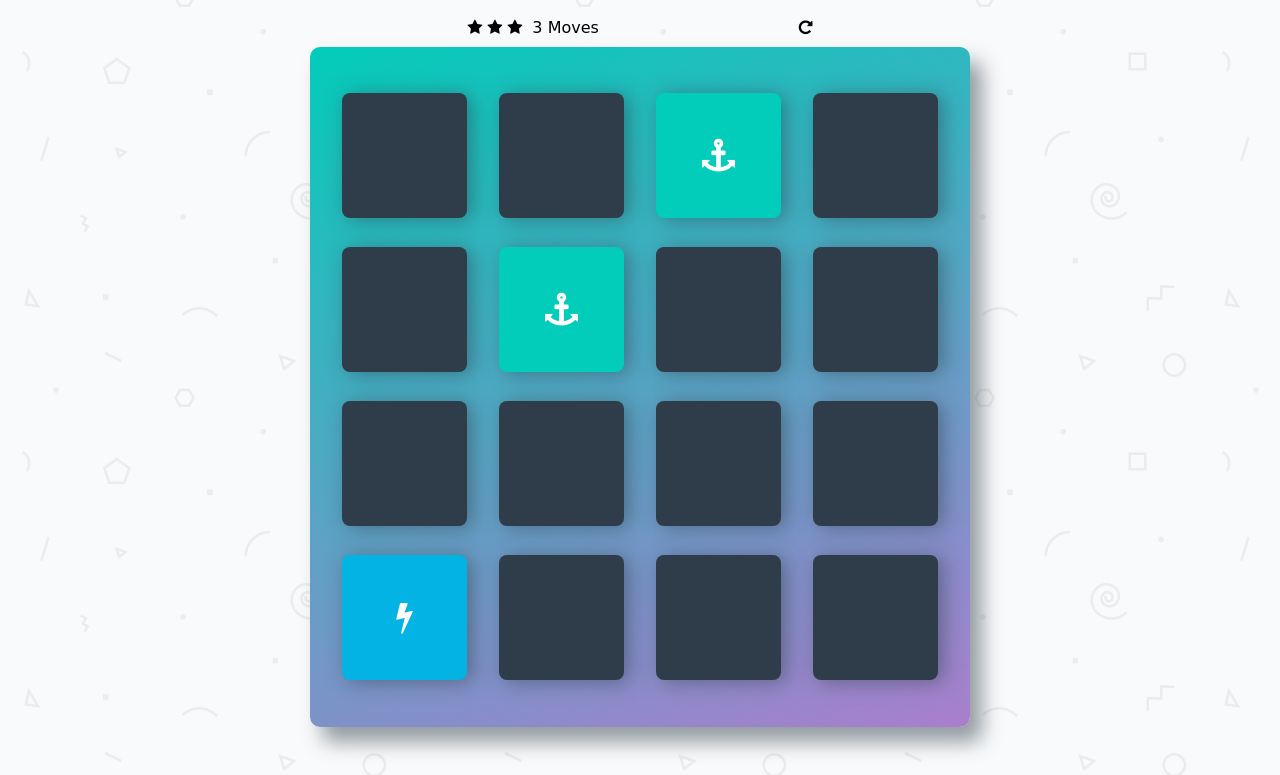
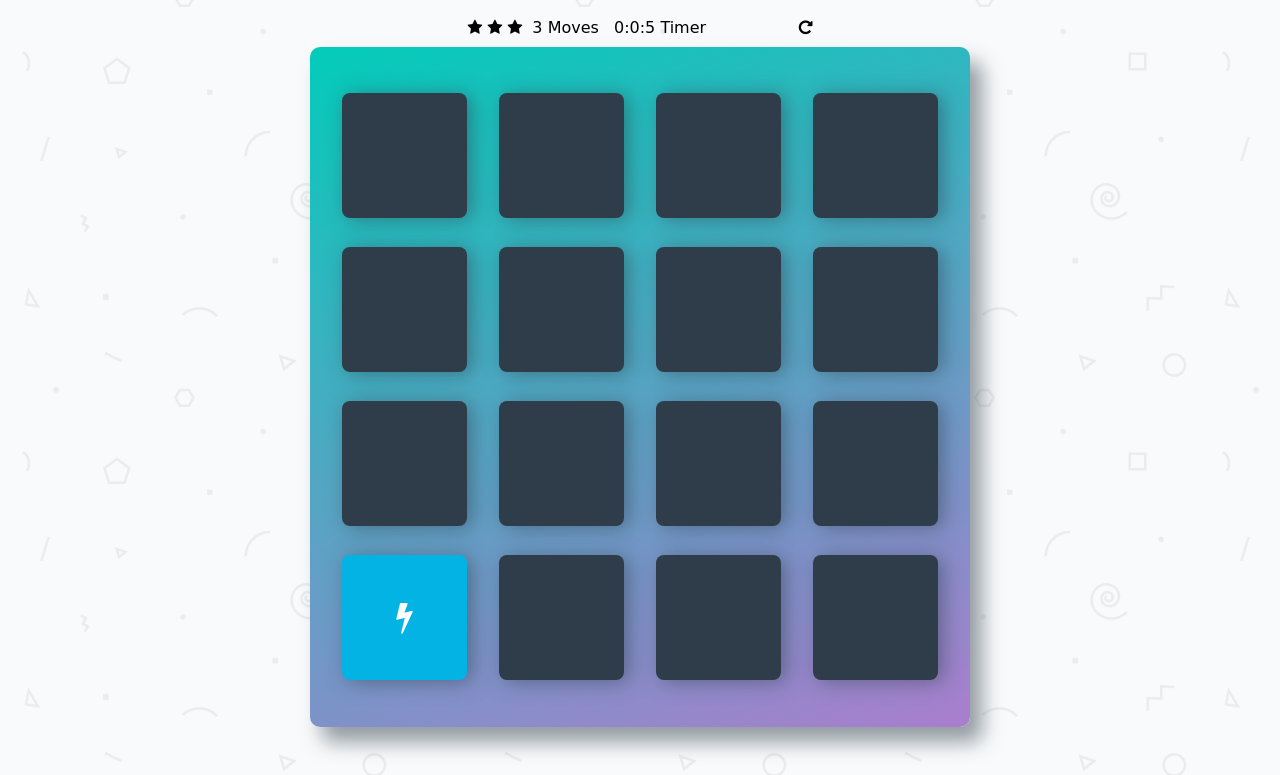
Before and after one commit to RevathiShanmugam/Udacity-project-memory-game, a plain HTML site: page index.html in a window 1280 px wide. Shown: the part 68-843 px from the top of the page. Drawn offline with nearby package versions, Linux system fonts and the light colour scheme; a web font is replaced by a local one.

Commit message:
Initial commit

```diff
--- a/css/app.css
+++ b/css/app.css
@@ -107,3 +107,7 @@ h1 {
     float: right;
     cursor: pointer;
 }
+
+.timer {
+    margin-left: 10px;
+}
--- a/index.html
+++ b/index.html
@@ -6,6 +6,7 @@
     <meta name="description" content="">
     <link rel="stylesheet prefetch" href="https://maxcdn.bootstrapcdn.com/font-awesome/4.6.1/css/font-awesome.min.css">
     <link rel="stylesheet prefetch" href="https://fonts.googleapis.com/css?family=Coda">
+    <script src="https://code.jquery.com/jquery-3.2.1.min.js"></script>
     <link rel="stylesheet" href="css/app.css">
 </head>
 <body>
@@ -22,7 +23,9 @@
         		<li><i class="fa fa-star"></i></li>
         	</ul>
 
-        	<span class="moves">3</span> Moves
+            <span class="moves">3</span> Moves
+            <span class="timer">0</span>
+            <span>Timer</span>
 
             <div class="restart">
         		<i class="fa fa-repeat"></i>
@@ -36,7 +39,7 @@
             <li class="card">
                 <i class="fa fa-paper-plane-o"></i>
             </li>
-            <li class="card match">
+            <li class="card">
                 <i class="fa fa-anchor"></i>
             </li>
             <li class="card">
@@ -45,7 +48,7 @@
             <li class="card">
                 <i class="fa fa-cube"></i>
             </li>
-            <li class="card match">
+            <li class="card">
                 <i class="fa fa-anchor"></i>
             </li>
             <li class="card">
--- a/js/app.js
+++ b/js/app.js
@@ -1,3 +1,29 @@
+//Timer
+var min = 0;
+var sec = 0;
+var hours = 0;
+var letsStop = 0;
+window.onload = function() {
+    setInterval(function() {
+        if (letsStop !== 1) {
+            sec++;
+            if (sec === 60) {
+                min++;
+                sec = 0;
+            }
+            if (min === 60) {
+                hours++;
+                min = 0;
+                sec = 0;
+            }
+            $('.timer').html(hours + ':' + min + ':' + sec);
+            console.log(min);
+            console.log(sec);
+        }
+
+    }, 1000);
+};
+
 /*
  * Create a list that holds all of your cards
  */
```
